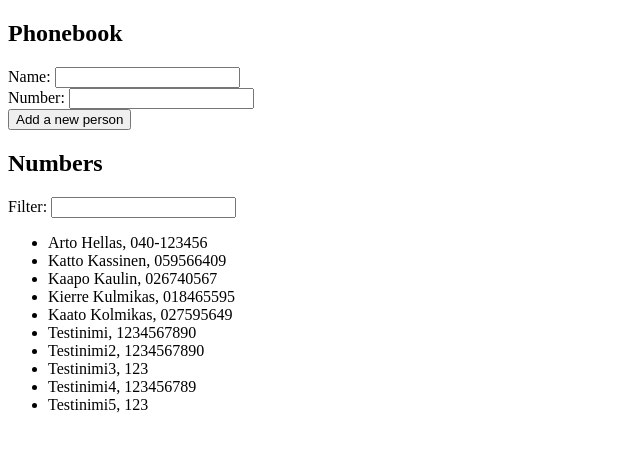
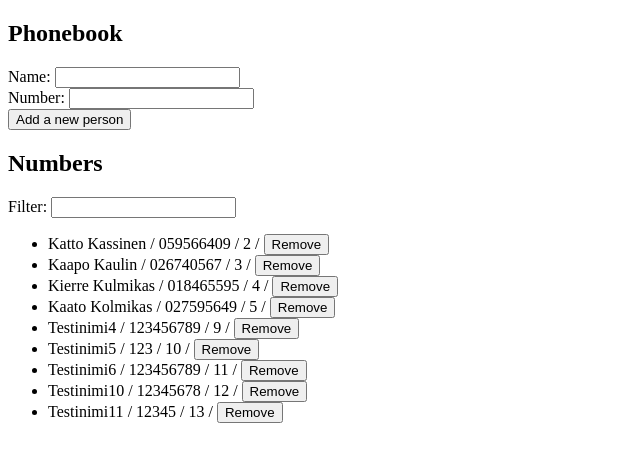
Before and after one commit to anssilepikko/fullstackopen, a React (Create React App) app in the folder osa2/puhelinluettelo/: page / in a window 1280 px wide. Shown: the top 462 px of the page, without its empty margins (0-640 px from the left). Built offline with nearby package versions, Linux system fonts and the light colour scheme; data requests are answered from the project's data file.

Commit message:
2.17: puhelinluettelo step9

```diff
--- a/osa2/puhelinluettelo/db.json
+++ b/osa2/puhelinluettelo/db.json
@@ -1,10 +1,5 @@
 {
   "persons": [
-    {
-      "name": "Arto Hellas",
-      "number": "040-123456",
-      "id": 1
-    },
     {
       "id": 2,
       "name": "Katto Kassinen",
@@ -26,21 +21,6 @@
       "number": "027595649"
     },
     {
-      "name": "Testinimi",
-      "number": "1234567890",
-      "id": 6
-    },
-    {
-      "name": "Testinimi2",
-      "number": "1234567890",
-      "id": 7
-    },
-    {
-      "name": "Testinimi3",
-      "number": "123",
-      "id": 8
-    },
-    {
       "name": "Testinimi4",
       "number": "123456789",
       "id": 9
@@ -49,6 +29,21 @@
       "name": "Testinimi5",
       "number": "123",
       "id": 10
+    },
+    {
+      "name": "Testinimi6",
+      "number": "123456789",
+      "id": 11
+    },
+    {
+      "name": "Testinimi10",
+      "number": "12345678",
+      "id": 12
+    },
+    {
+      "name": "Testinimi11",
+      "number": "12345",
+      "id": 13
     }
   ]
 }
--- a/osa2/puhelinluettelo/src/App.js
+++ b/osa2/puhelinluettelo/src/App.js
@@ -2,7 +2,7 @@ import React, { useEffect, useState } from 'react'
 import Numbers from './components/Numbers.js'
 import Form from './components/Form.js'
 import Filter from './components/Filter.js'
-import noteService from './services/persons.js'
+import personService from './services/persons.js'
 
 
 const App = (props) => {
@@ -17,7 +17,7 @@ const App = (props) => {
   // Haetaan henkilöt serveriltä ja asetetaan
   // ne tilamuuttujaan
   useEffect(() => {
-    noteService
+    personService
       .getAll()
       .then(serverPersons => {
         setPersons(serverPersons)
@@ -34,6 +34,7 @@ const App = (props) => {
     if (findPerson(newName)) {
       // Ilmoitusikkuna, jos löytyy
       window.alert(`${newName} is already added to phonebook`)
+      // Ei tehdä mitään, palataan takaisin
       return
     }
 
@@ -46,29 +47,31 @@ const App = (props) => {
     // Lähetetään henkilön tiedot oliona serverille
     // Vastaanotetaan serveriltä saatu vastaus,
     // jossa tiedot ja lisätään ne ohjelman tilaan
-    noteService
+    personService
       .create(personObject)
       .then(returnedPerson => {
         setPersons(persons.concat(returnedPerson))
       })
+
     console.log('New person added to phonebook:', personObject)
 
     // Input-kenttien nollaus
     setNewName('')
     setNewNumber('')
+    setNewFilter('')
     console.log('Fields reset')
   }
 
   // Mitä tapahtuu, kun nimikentässä havaitaan tapahtuma
   const handleNameChange = (event) => {
-    console.log(event.target.value)
+    // console.log(event.target.value)
     // Printataan tapahtuman arvo eli kirjain kenttään
     setNewName(event.target.value)
   }
 
   // Mitä tapahtuu, kun numerokentässä havaitaan tapahtuma
   const handleNumberChange = (event) => {
-    console.log(event.target.value)
+    //console.log(event.target.value)
     // Printataan tapahtuman arvo eli numero kenttään
     setNewNumber(event.target.value)
   }
@@ -78,6 +81,20 @@ const App = (props) => {
     //console.log(event.target.value)
     // Printataan tapahtuman arvo eli kirjain kenttään
     setNewFilter(event.target.value)
+  }
+
+  const handleRemove = (id) => {
+    console.log('app.js / handleRemove / id:', id)
+    const person = persons.find(person => person.id === id)
+    const remove = window.confirm(`Remove ${person.name} from phonebook?`)
+    if (remove) {
+      personService.remove(id).then(() => {
+        const filterOut = persons.filter(person => person.id !== id)
+        setPersons(filterOut)
+        console.log((`Person ${person.name} removed from phonebook`))
+      })
+    }
+
   }
 
   const findPerson = (person) => {
@@ -101,11 +118,22 @@ const App = (props) => {
   return (
     <div>
       <h2>Phonebook</h2>
-      <Form addPerson={addPerson} name={newName} handleName={handleNameChange} number={newNumber} handleNumber={handleNumberChange} />
+      <Form addPerson={addPerson}
+      name={newName}
+      handleName={handleNameChange}
+      number={newNumber}
+      handleNumber={handleNumberChange}
+      />
       <h2>Numbers</h2>
-      <Filter name={newFilter} handleName={handleFilterChange} />
+      <Filter
+      name={newFilter}
+      handleName={handleFilterChange}
+      />
       <ul>
-        <Numbers numbers={filterNumbers()} />
+        <Numbers
+        numbers={filterNumbers()}
+        handleRemove={handleRemove}
+        />
       </ul>
     </div>
   )
--- a/osa2/puhelinluettelo/src/components/Number.js
+++ b/osa2/puhelinluettelo/src/components/Number.js
@@ -1,8 +1,8 @@
 import React from 'react'
 
-const Number = ({ person }) => {
+const Number = ({ person, handleRemove }) => {
   return (
-    <li>{person.name}, {person.number}</li>
+    <li>{person.name} / {person.number} / {person.id} / <button className="button" onClick={() => handleRemove(person.id)}>Remove</button></li>
   )
 }
 
--- a/osa2/puhelinluettelo/src/components/Numbers.js
+++ b/osa2/puhelinluettelo/src/components/Numbers.js
@@ -1,11 +1,15 @@
 import React from 'react'
 import Number from './Number.js'
 
-const Numbers = ({ numbers }) => {
+const Numbers = ({ numbers, handleRemove }) => {
     return (
         <>
             {numbers.map(person =>
-                <Number key={person.id} person={person} />
+                <Number key={person.id}
+                person={person}
+                // Remove-nappi
+                handleRemove={handleRemove}
+                />
             )}
 
         </>
--- a/osa2/puhelinluettelo/src/services/persons.js
+++ b/osa2/puhelinluettelo/src/services/persons.js
@@ -19,13 +19,18 @@ const create = newObject => {
     const request = axios.post(baseUrl, newObject)
     return request.then(response => response.data)
 }
-
 const update = (id, newObject) => {
-    const request = axios.put('${baseUrl}/${id}', newObject)
+    const request = axios.put(`${baseUrl}/${id}`, newObject)
     return request.then(response => response.data)
 }
+const remove = (id) => {
+    const request = axios.delete(`${baseUrl}/${id}`)
+    console.log('persons.js / remove / request', request)
+    return request.then(response => response.data)
+}
+
 
 // Koska olion kenttien nimet ovat samat kuin
 // niiden arvon määrittelevien muuttujien nimet,
 // voidaan olion määrittely kirjoittaa tiivimmässä muodossa:
-export default { getAll, create, update }
+export default { getAll, create, update, remove }
```
